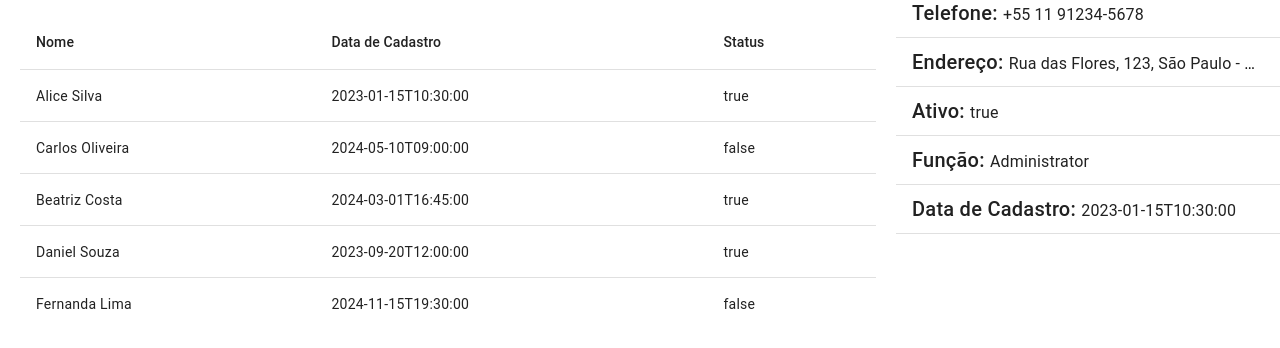
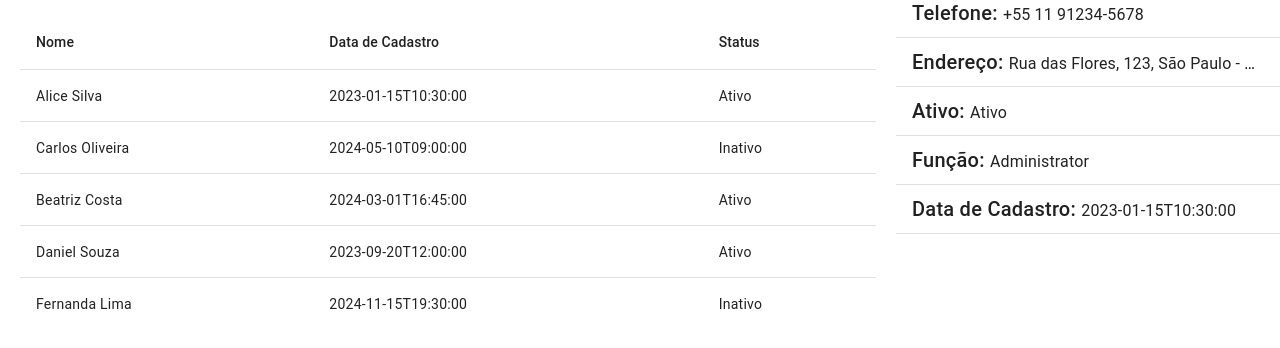
Before and after one commit to leogreal/roadmap-angular, an Angular app in the folder users-filter-project/: page / in a window 1280 px wide. Shown: the part 166-514 px from the top of the page. Built offline with nearby package versions, Linux system fonts and the light colour scheme.

Commit message:
Add status pipe

```diff
--- a/users-filter-project/src/app/components/user-details/user-details.component.html
+++ b/users-filter-project/src/app/components/user-details/user-details.component.html
@@ -21,7 +21,7 @@
     </mat-list-item>
     <mat-divider></mat-divider>
     <mat-list-item>
-      <span class="mat-h2">Ativo: </span><span class="mat-h3">{{ user.active }}</span>
+      <span class="mat-h2">Ativo: </span><span class="mat-h3">{{ user.active | status }}</span>
     </mat-list-item>
     <mat-divider></mat-divider>
     <mat-list-item>
--- a/users-filter-project/src/app/components/user-list/user-list.component.html
+++ b/users-filter-project/src/app/components/user-list/user-list.component.html
@@ -16,7 +16,7 @@
     <!-- Status Column -->
     <ng-container matColumnDef="active">
       <th mat-header-cell *matHeaderCellDef> Status </th>
-      <td mat-cell *matCellDef="let element" class="user-list__item" (click)="onUserSelected(element)"> {{element.active}} </td>
+      <td mat-cell *matCellDef="let element" class="user-list__item" (click)="onUserSelected(element)"> {{element.active | status}} </td>
     </ng-container>
 
     <tr mat-header-row *matHeaderRowDef="displayedColumns"></tr>
--- a/users-filter-project/src/app/pipes/pipes.module.ts
+++ b/users-filter-project/src/app/pipes/pipes.module.ts
@@ -1,10 +1,12 @@
 import { NgModule } from "@angular/core";
 import { AddressPipe } from "./address.pipe";
 import { PhonePipe } from "./phone.pipe";
+import { StatusPipe } from "./status.pipe";
 
 const declarationsExports = [
   PhonePipe,
   AddressPipe,
+  StatusPipe,
 ];
 
 @NgModule({
--- /dev/null
+++ b/users-filter-project/src/app/pipes/status.pipe.ts
@@ -0,0 +1,15 @@
+import { Pipe, PipeTransform } from '@angular/core';
+
+@Pipe({
+  name: 'status',
+})
+export class StatusPipe implements PipeTransform {
+
+  transform(status: boolean): string {
+    const INVALID_STATUS = status === null || status === undefined;
+    if (INVALID_STATUS) return 'Status indisponível ou inválido';
+
+    return status ? 'Ativo' : 'Inativo';
+  }
+
+}
```
Also changed, not shown: 1 other file (tests, documents, lock files or other folders).
